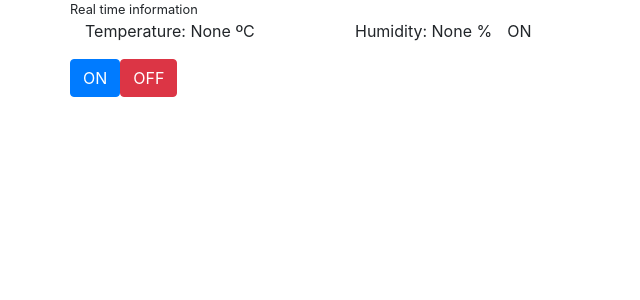
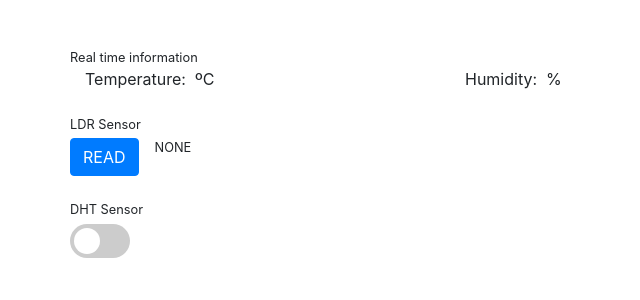
Before and after one commit to fullonic/sensor_app, a Flask app: page /main/ in a window 1280 px wide. Shown: the part 56-356 px from the top of the page, without its empty margins (0-640 px from the left). Run offline with Flask 2, Linux system fonts and the light colour scheme; parts of the project's set-up code (start-up, migrations or seed data) failed here and were passed over; some libraries are stand-ins or nearby versions.

Commit message:
Add endpoint for real time reads from DHT sensor

```diff
--- a/services/HomeSensors/app/main/controllers.py
+++ b/services/HomeSensors/app/main/controllers.py
@@ -2,6 +2,7 @@
 
 import os
 import subprocess
+import random
 import signal
 
 from flask import Blueprint, render_template, redirect, url_for, session
@@ -23,14 +24,7 @@ main_blueprint = Blueprint(
 @main_blueprint.route("/")
 def home(state="OFF"):
     """Landing Page."""
-    temp = cache.get("real_temp")
-    humidity = cache.get("real_hum")
-
-    state = "ON"
-
-    return render_template(
-        "home.html", temperature=temp, humidity=humidity, state=state
-    )
+    return render_template("home.html")
 
 
 @main_blueprint.route("/dht/<switch>", methods=["POST", "GET"])
@@ -53,5 +47,18 @@ def dht(switch):
 @main_blueprint.route("/ldr", methods=["POST", "GET"])
 def ldr():
     """Get LDR Information."""
-    from app.sensors.ldr import manual_read  # noqa
-    pass
+    try:
+        from app.sensors.ldr import manual_read  # noqa
+
+        fase = manual_read()
+    except RuntimeError:
+        fase = str(random.randint(10, 1000))
+    return fase
+
+
+# FOR API ROUTES
+@main_blueprint.route("/real_time")
+def real_time():
+    temp = cache.get("real_temp")
+    humidity = cache.get("real_hum")
+    return {"t": temp, "h": humidity}
--- /dev/null
+++ b/services/HomeSensors/app/static/css/main.css
@@ -0,0 +1,62 @@
+/* The switch - the box around the slider */
+.switch {
+  position: relative;
+  display: inline-block;
+  width: 60px;
+  height: 34px;
+}
+
+/* Hide default HTML checkbox */
+.switch input {
+  opacity: 0;
+  width: 0;
+  height: 0;
+}
+
+/* The slider */
+.slider {
+  position: absolute;
+  cursor: pointer;
+  top: 0;
+  left: 0;
+  right: 0;
+  bottom: 0;
+  background-color: #ccc;
+  -webkit-transition: .4s;
+  transition: .4s;
+}
+
+.slider:before {
+  position: absolute;
+  height: 26px;
+  content: "";
+  width: 26px;
+  left: 4px;
+  bottom: 4px;
+  background-color: white;
+  -webkit-transition: .4s;
+  transition: .4s;
+}
+
+input:checked+.slider {
+  background-color: green;
+}
+
+input:focus+.slider {
+  box-shadow: 0 0 1px #2196F3;
+}
+
+input:checked+.slider:before {
+  -webkit-transform: translateX(26px);
+  -ms-transform: translateX(26px);
+  transform: translateX(26px);
+}
+
+/* Rounded sliders */
+.slider.round {
+  border-radius: 34px;
+}
+
+.slider.round:before {
+  border-radius: 50%;
+}
--- a/services/HomeSensors/app/templates/home.html
+++ b/services/HomeSensors/app/templates/home.html
@@ -6,6 +6,7 @@
 
   <!-- CSS VENDOR SCRIPTS -->
   <link rel="stylesheet" href="https://stackpath.bootstrapcdn.com/bootstrap/4.3.1/css/bootstrap.min.css" integrity="sha384-ggOyR0iXCbMQv3Xipma34MD+dH/1fQ784/j6cY/iJTQUOhcWr7x9JvoRxT2MZw1T" crossorigin="anonymous">
+  <link rel="stylesheet" href="{{ url_for('static', filename='css/main.css') }}">
 
   <!-- JAVASCRIPT VENDOR SCRIPTS -->
   <script src="https://kit.fontawesome.com/8af7b0b0c7.js" charset="utf-8"></script>
@@ -17,36 +18,99 @@
 </head>
 
 <body>
-  <section id="menuBar">
+
   <nav class="navbar navbar-dark bg-warning">
     <a class="navbar-brand" href="{{ url_for('main.home') }}">
       <img src="../static/img/logo.png" width="30" height="30" class="d-inline-block align-top" alt="">
       Home Sensors
     </a>
   </nav>
-  </section>
   <div class="container">
-    <div class="row">
+    <div class="row mt-5">
       <small>Real time information</small>
     </div>
     <div class="row">
-      <div class="col-3">
-        <p>Temperature: {{temperature}} ºC</p>
+      <div class="col-md-4">
+        Temperature: <label id="temp"></label> ºC
       </div>
-      <p>Humidity: {{humidity}} % </p>
-      <div class="col-3">
-        <p> {{ state }} </p>
+      <div class="col-md-4">
+        Humidity: <label id="hum"></label> %
       </div>
     </div>
-    <div class="row">
-      <a href="{{url_for('main.ldr', n='1')}}" class="btn btn-primary">ON</a>
-      <a href="{{url_for('main.ldr', n='0')}}" class="btn btn-danger">OFF</a>
+    <!-- LDR -->
+    <div class="row mt-4">
+      <small>LDR Sensor</small>
     </div>
+    <div class="row mt-1">
+      <a href="#" id="ldr" onclick="readLDR()" class="btn btn-primary">READ</a>
+      <small class="ml-3" id="ldr_read">NONE</small>
+    </div>
+
+    <!-- DHT -->
+    <div class="row mt-4">
+      <small>DHT Sensor</small>
+    </div>
+    <div class="row mt-1">
+      <label class="switch">
+        <input id="dht_switch" type="checkbox">
+        <span class="slider round"></span>
+      </label>
+    </div>
+
   </div>
   </div>
 
 
 </body>
 
+<script type="text/javascript">
+  $("#dht_switch").on("click", function() {
+
+    if (document.getElementById('dht_switch').checked) {
+      $.ajax({
+        type: 'GET',
+        url: "/main/dht/on",
+      });
+      console.log("DHT ON");
+    } else {
+      $.ajax({
+        type: 'GET',
+        url: "/main/dht/off",
+      });
+      console.log("DHT OFF");
+    }
+  });
+
+
+  function readLDR() {
+    $.ajax({
+      type: 'GET',
+      url: "/main/ldr",
+      contentType: false,
+      success: function(data) {
+        $("#ldr_read").text(data);
+      }
+    });
+  }
+
+
+  $(document).ready(function() {
+    setInterval(
+      function() {
+        $.ajax({
+          type: 'GET',
+          url: "/main/real_time",
+          contentType: false,
+          success: function(data) {
+            console.log("temp " + data.t);
+            $("#temp").text(data.t);
+            $("#hum").text(data.h);
+          }
+        });
+
+      }, 3000
+    );
+  });
+</script>
 
 </html>
```
Lines whose indentation alone changed are shown as unchanged.
